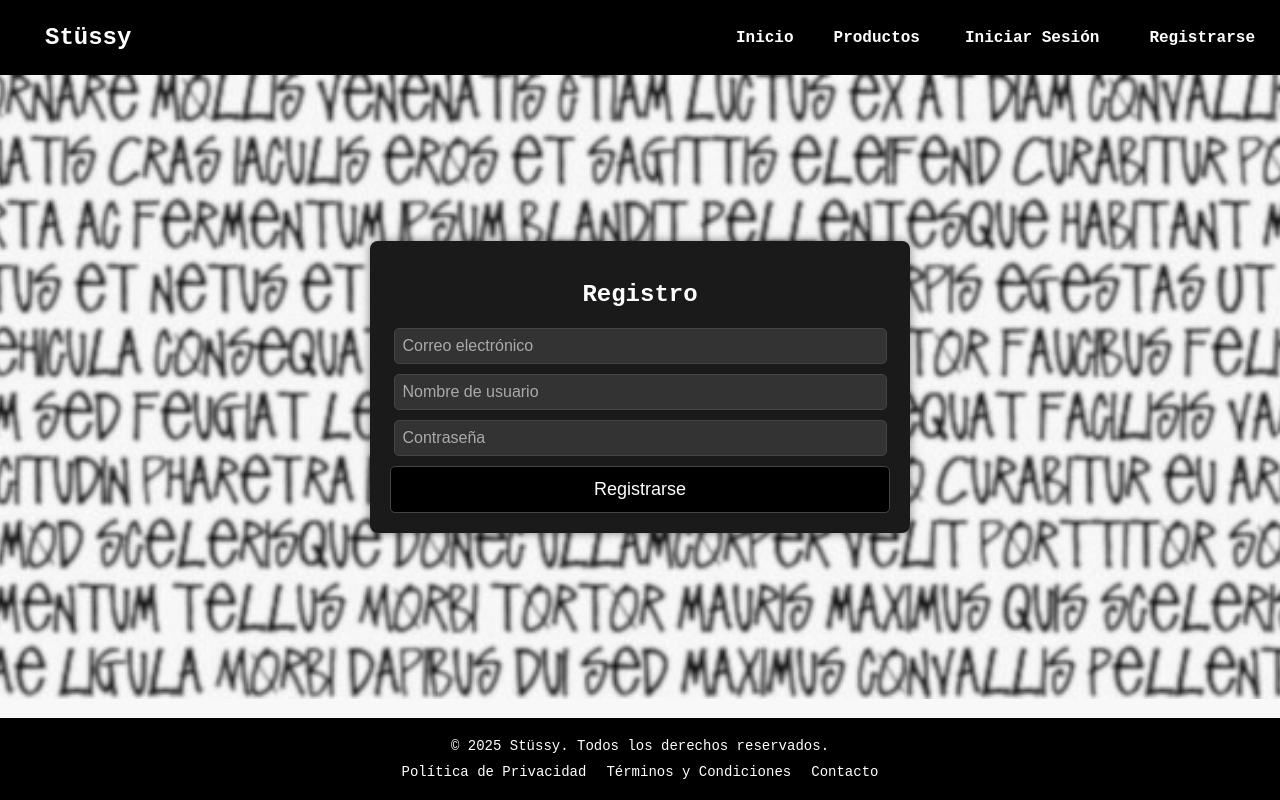
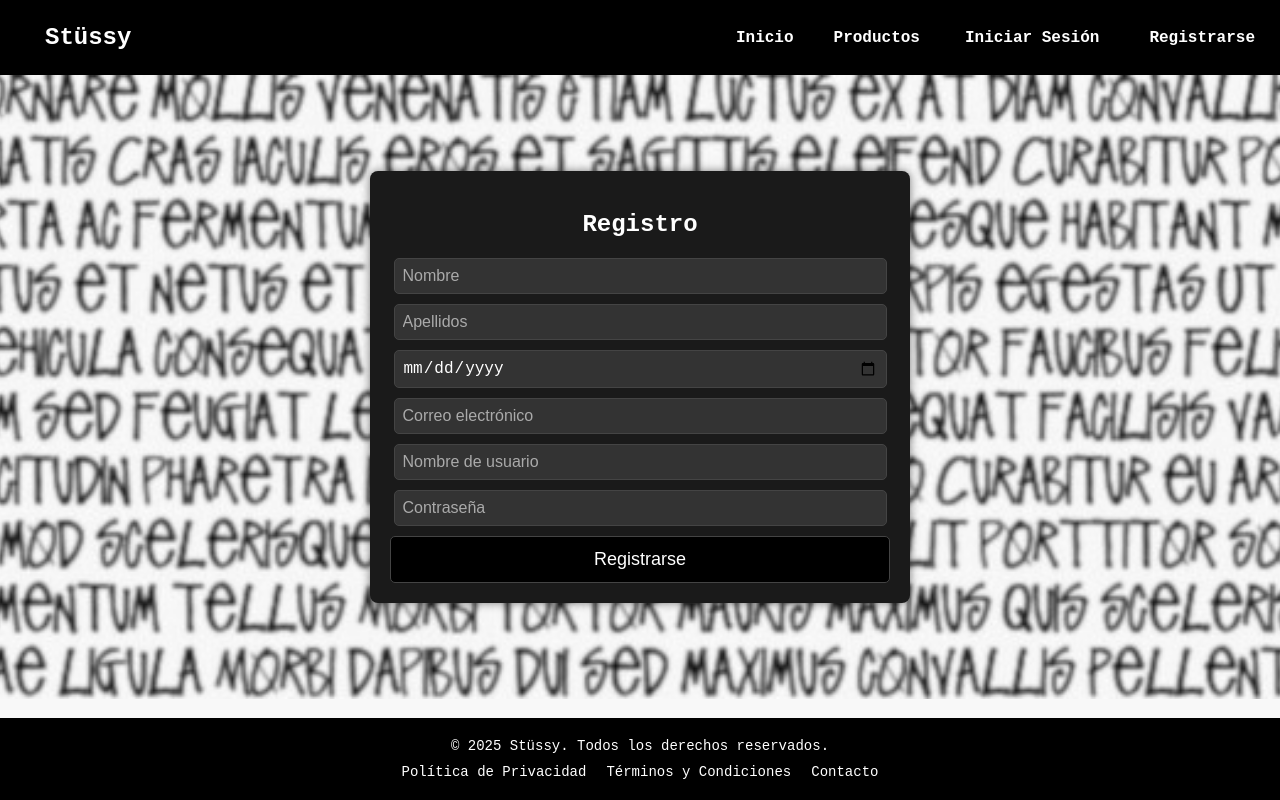
Before and after one commit to Canedo23/Tienda-ropa, a React (Vite) app: page /register in a window 1280 px wide. Built offline with nearby package versions, Linux system fonts and the light colour scheme; no server answers.

Commit message:
formulario de registro con campos nuevos añadidos y funcionales para el registro de un usuario

```diff
--- a/src/pages/Register.tsx
+++ b/src/pages/Register.tsx
@@ -14,6 +14,9 @@ const Register = () => {
     email: "",
     username: "",
     password: "",
+    firstName: "", // Nuevo campo: Nombre
+    lastName: "", // Nuevo campo: Apellidos
+    birthDate: "", // Nuevo campo: Fecha de nacimiento
   });
 
   const [error, setError] = useState("");
@@ -22,11 +25,27 @@ const Register = () => {
     setFormData({ ...formData, [e.target.name]: e.target.value });
   };
 
+  const isAdult = (birthDate: string): boolean => {
+    const birth = new Date(birthDate);
+    const today = new Date();
+    const age = today.getFullYear() - birth.getFullYear();
+    const monthDiff = today.getMonth() - birth.getMonth();
+    const dayDiff = today.getDate() - birth.getDate();
+
+    // Verifica si ya cumplió años en el año actual
+    return age > 18 || (age === 18 && (monthDiff > 0 || (monthDiff === 0 && dayDiff >= 0)));
+  };
+
   const handleSubmit = async (e: React.FormEvent) => {
     e.preventDefault();
 
-    if (!formData.email || !formData.username || !formData.password) {
+    if (!formData.email || !formData.username || !formData.password || !formData.firstName || !formData.lastName || !formData.birthDate) {
       setError("Todos los campos son obligatorios.");
+      return;
+    }
+
+    if (!isAdult(formData.birthDate)) {
+      setError("Debes ser mayor de 18 años para registrarte.");
       return;
     }
 
@@ -38,11 +57,14 @@ const Register = () => {
         formData.password
       );
 
-      // 2. Guardar el nombre de usuario en Firestore
+      // 2. Guardar la información adicional en Firestore
       const userRef = doc(db, "users", userCredential.user.uid); // Usamos el UID como ID
       await setDoc(userRef, {
         email: formData.email,
         username: formData.username,
+        firstName: formData.firstName,
+        lastName: formData.lastName,
+        birthDate: formData.birthDate,
       });
 
       // 3. Actualizar el estado de autenticación
@@ -62,6 +84,26 @@ const Register = () => {
         <h2>Registro</h2>
         {error && <p className="error-message">{error}</p>}
         <form onSubmit={handleSubmit}>
+          <input
+            type="text"
+            name="firstName"
+            placeholder="Nombre"
+            value={formData.firstName}
+            onChange={handleChange}
+          />
+          <input
+            type="text"
+            name="lastName"
+            placeholder="Apellidos"
+            value={formData.lastName}
+            onChange={handleChange}
+          />
+          <input
+            type="date"
+            name="birthDate"
+            value={formData.birthDate}
+            onChange={handleChange}
+          />
           <input
             type="email"
             name="email"
--- a/src/styles/register.css
+++ b/src/styles/register.css
@@ -1,7 +1,7 @@
 /* 📌 Contenedor principal del Registro */
 .register-container {
   max-width: 500px;
-  margin: 125px auto;
+
   padding: 20px;
   background: #1a1a1a; /* Fondo negro */
   border-radius: 8px;
```
